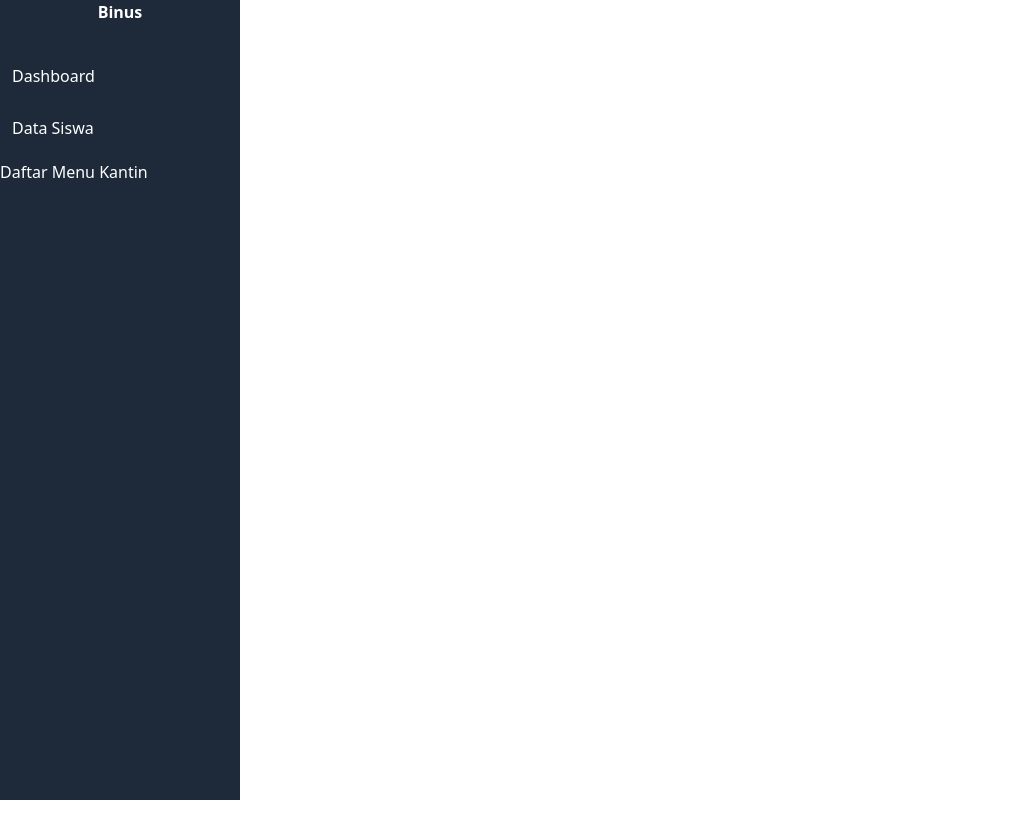
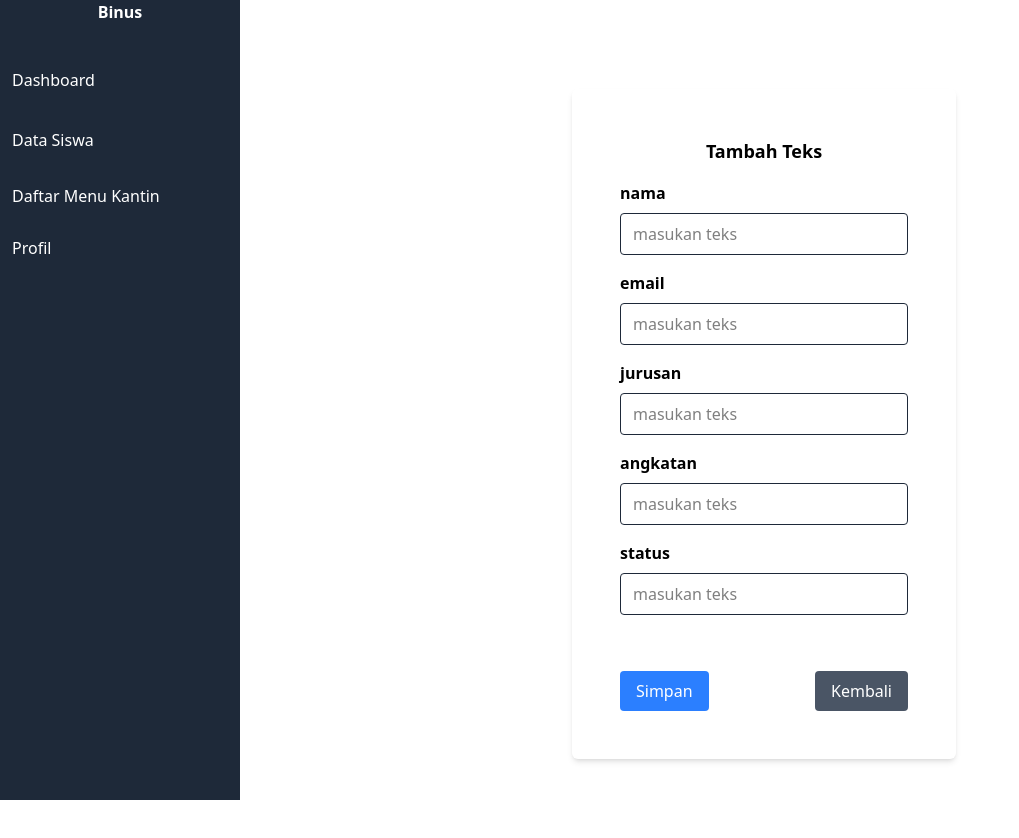
Before and after one commit to qotrunnad/react-tailwind, a React (Vite) app: page /e in a window 1280 px wide. Shown: the top 838 px of the page, without its empty margins (0-1019 px from the left). Before the commit the page ends 800 px from the top, so only its background shows below. Built offline with nearby package versions, Linux system fonts and the light colour scheme.

Commit message:
membuat web

```diff
--- a/db.json
+++ b/db.json
@@ -18,6 +18,36 @@
       "makanan": "ayam geprek",
       "paket": "c",
       "harga": "15.000"
+    },
+    {
+      "id": "509f",
+      "makanan": "gurami bakar",
+      "paket": "a",
+      "harga": "20.000"
+    },
+    {
+      "id": "ed3b",
+      "makanan": "gurami bakar",
+      "paket": "a",
+      "harga": "20.000"
+    }
+  ],
+  "siswa": [
+    {
+      "id": "0470",
+      "nama": "alif",
+      "email": "adaaja@gmail.com",
+      "jurusan": "akl",
+      "angkatan": "2024",
+      "status": "diterima"
+    },
+    {
+      "id": "933a",
+      "nama": "alif",
+      "email": "adaaja@gmail.com",
+      "jurusan": "akl",
+      "angkatan": "2024",
+      "status": "diterima"
     }
   ]
 }
--- a/src/App.jsx
+++ b/src/App.jsx
@@ -4,19 +4,23 @@
 import Sidnav from './component/Sidnav'
 import EditData from './pages/Editdata'
 import Dashboard from './component/Dashboard'
+import Tambahan from './component/Tambahan'
+import Profil from './component/Profil'
 import { Route, Routes } from 'react-router-dom'
 
 function App() {
   const [count, setCount] = useState(0)
   return (
-    <div>
+    < div className='flex' >
       <Sidnav/>
-   <div>
+   <div className='flex-1 ml-62 p-6'>
    <Routes>
       <Route path="/i" element={<TambahData/>}/>
       <Route path="/k" element={<TabelData/>}/>
       <Route path="/r" element={<EditData/>}/>
       <Route path="/d" element={<Dashboard/>}/>
+      <Route path="/e" element={<Tambahan/>}/>
+      <Route path="/o" element= {<Profil/>}/>
     </Routes>
    </div>
     </div>
--- a/src/component/Profil.jsx
+++ b/src/component/Profil.jsx
@@ -0,0 +1,51 @@
+import { useNavigate } from "react-router-dom";
+import Swal from "sweetalert2";
+import Sidnav from "./Sidnav";
+
+
+function Profil() {
+  const navigate = useNavigate();
+
+  const handlegundul = () => {
+    Swal.fire({
+      title: "test",
+      text: "cek",
+    });
+  };
+
+  return (
+    <>
+      <div className="p-5 mx-80 h-10">
+
+        <div className="text-cyan-300 bg-white shadow-lg p-3 justify-center items-center mr-10 ">
+          <img
+            className="w-50 h-50 rounded-full mx-auto border-3 border-sky-300 shadow-md"
+            src="https://encrypted-tbn0.gstatic.com/images?q=tbn:ANd9GcTdyD6TsshWaNsKbXfWfoN0ncjffzZrIdSWYw&s"
+            alt="Profil"
+          />
+            <h1 className="text-center text-3xl text-black font-bold mb-3">sunsent</h1>
+
+
+        <div className="border-blue-500 shadow-lg p-3 border-5 font-semibold">
+          <div className=" text-black font-bold ">
+
+            <h2 className="text-2xl">Nada</h2>
+            <h2 className="text-2xl">Pemandangan Pantai</h2>
+          </div>
+          <div className="flex justify-center">
+
+            <button
+              onClick={handlegundul}
+              className=" bg-yellow-500 text-white ml-40 px-8 py-2 rounded font-semibold"
+            >
+              test
+            </button>
+          </div>
+        </div>
+      </div>
+      </div>
+    </>
+  );
+}
+
+export default Profil;
--- a/src/component/Sidnav.jsx
+++ b/src/component/Sidnav.jsx
@@ -13,11 +13,10 @@
             <div className="text-2x1 font-bold mb-8 text-center">Binus</div>
 
             <nav className="space-y-3">
-              <a href="/d" className="block py-2 px-3 rounded hover:bg-blue-600">Dashboard</a>
-              <a href="/i" className="block py-2 px-3 rounded hover:bg-blue-600">Data Siswa</a>
-              <a href="/k" classname="block py-2 px-3 rounded hover:bg-blue-600">Daftar Menu Kantin</a>
-              <a href="" classname="block py-2 px-3 rounded hover:bg-blue-600"></a>
-              <a href="" classname="block py-2 px-3 rounded hover:bg-blue-600"></a>
+              <a href="/d" className="block py-3 px-3 rounded hover:bg-blue-600">Dashboard</a>
+              <a href="/i" className="block py-3 px-3 rounded hover:bg-blue-600">Data Siswa</a>
+              <a href="/k" className="block py-2 px-3 rounded hover:bg-blue-600">Daftar Menu Kantin</a>
+              <a href="/o" className="block py-2 px-3 rounded hover:bg-blue-600">Profil</a>
             </nav>
             <div className=''></div>
         </div>
--- /dev/null
+++ b/src/component/Tambahan.jsx
@@ -0,0 +1,148 @@
+import { useState } from "react";
+import { Link, useNavigate } from "react-router-dom";
+import axios from "axios";
+import Sidnav from "./Sidnav";
+
+function Editdataytta() {
+    const [formData, setFormData] = useState({
+        nama: "",
+        email: "",
+        jurusan: "",
+        angkatan: "",
+        status: "",
+    });
+
+    const [loading, setLoading] = useState(false);
+    const navigate = useNavigate();
+
+    const handleChange = (e) => {
+        setFormData({ ...formData, [e.target.name]: e.target.value });
+    };
+    const handleSubmit = async (e) => {
+        e.preventDefault();
+        setLoading(true);
+        try {
+
+            const response = await axios.post("http://localhost:5000/siswa", formData);
+            console.log("Respon server:", response.data);
+            setFormData({
+                nama: "",
+                email: "",
+                jurusan: "",
+                angkatan: "",
+                status: "",
+            });
+           alert("Data berhasil diubah!");
+            navigate("/d");
+        } catch (error) {
+            console.error("Error saat menambahkan data:", error);
+            alert("Gagal menambahkan data!");
+        } finally {
+            setLoading(false);
+        }
+    };
+    const handleKembali = () => {
+        navigate("/ntol");
+    };
+
+
+    return (
+            <div className="flex justify-center items-center min-h-screen ">
+                <form
+                    onSubmit={handleSubmit}
+                    className="bg-white-500  p-12 rounded-md shadow-md w-96"
+                >
+                    <div className="bg-white">
+                        <h2 className="text-center font-bold mb-4 text-lg">Tambah Teks</h2>
+                        <label className="block mb-2 font-semibold" htmlFor="nama">
+                            nama
+                        </label>
+                        <input
+                            id="nama"
+                            name="nama"
+                            type="text"
+                            placeholder="masukan teks"
+                            value={formData.nama}
+                            onChange={handleChange}
+                            className="border border-gray-800 rounded px-3 py-2 mb-4 w-full"
+                            required
+                        />
+                        <label className="block mb-2 font-semibold" htmlFor="email">
+                            email
+                        </label>
+                        <input
+                            id="email"
+                            name="email"
+                            type="text"
+                            placeholder="masukan teks"
+                            value={formData.email}
+                            onChange={handleChange}
+                            className="border border-gray-800 rounded px-3 py-2 mb-4 w-full"
+                            required
+                        />
+                        <label className="block mb-2 font-semibold"
+htmlFor="jurusan">
+                            jurusan
+                        </label>
+                        <input
+                            id="jurusan"
+                            name="jurusan"
+                            type="text"
+                            placeholder="masukan teks"
+                            value={formData.jurusan}
+                            onChange={handleChange}
+                            className="border border-gray-800 rounded px-3 py-2 mb-4 w-full"
+                            required
+                        />
+
+                        <label className="block mb-2 font-semibold" htmlFor="angkatan">
+                             angkatan
+                        </label>
+                        <input
+                            id="angkatan"
+                            name="angkatan"
+                            type="text"
+                            placeholder="masukan teks"
+                            value={formData.angkatan}
+                            onChange={handleChange}
+                            className="border
+border-gray-800 rounded px-3 py-2 mb-4 w-full"
+                            required
+                        />
+                        <label className="block mb-2 font-semibold" htmlFor="status">
+                             status
+                        </label>
+                        <input
+                            id="status"
+                            name="status"
+                            type="text"
+                            placeholder="masukan teks"
+                            value={formData.status}
+                            onChange={handleChange}
+                            className="border border-gray-800 rounded px-3 py-2 mb-4 w-full"
+                            required
+                        />
+
+                        <div className="flex justify-between">
+                            <button
+                                type="submit"
+                                className="bg-blue-500 text-white px-4 py-2 rounded hover:bg-blue-600 mt-10"
+                            >
+                                Simpan
+                            </button>
+
+                            <button
+                                type="submit"
+                                onClick={handleKembali}
+                                className="bg-gray-600 text-white px-4 py-2 rounded hover:bg-gray-700 mt-10"
+                            >
+                                Kembali
+                            </button>
+                        </div>
+                    </div>
+                </form>
+            </div>
+    );
+};
+
+export default Editdataytta;
--- a/src/pages/Editdata.jsx
+++ b/src/pages/Editdata.jsx
@@ -1,29 +1,30 @@
-import React, { useEffect, useState, UseState } from "react";
+import React, { useEffect, useState } from "react";
 import { useParams, useNavigate } from "react-router-dom";
 import axios from "axios";
 
 function Editdata() {
-    const { ID} = UseParams(); // ambil id dari URL
-    const Navigate = UseNavigate();
+    const { ID} = useParams(); // ambil id dari URL
+    const Navigate = useNavigate();
 
     const [FormData,SetFormData] = useState({
-        makanan:"",
-        paket:"",
-        harga:"",
+        Name:"",
+        Email:"",
+        Jurusan:"",
 });
-const [Loading,SetLoading] =UseState(true);
+const [Loading,SetLoading] =useState(true);
 
 //ambil data berdasarkan id
+console.log("ID dari URL:", ID);
 useEffect(() => {
     const fetchData = async () => {
 try{
     const res = await axios.get
-    ('http://localhost:5000/menu/${id}');
+    (`http://localhost:5000/menu/:ID`);
     const data = Array.isArray(res.data) ? res.data[0]
     : res.data; // antisipasi kalau API return array
     SetFormData(data);
 } catch (err) {
-    console.error("Gagal mengambil data:", err);
+    console.error("Gagal mengambil data:", err.response?.data || err.message);
     alert ("Gagal mengambil data!");
 } finally {
     SetLoading(false)
@@ -38,13 +39,14 @@
 
 const handleSubmit = async (e) => {
     e.preventDefault();
+    console.log("Data yang dikirim ke backend:", FormData)
     try {
-        await axios.put('http://localhost:5000/menu/${id}'),
+        await axios.put(`http://localhost:5000/menu/:ID`, FormData),
         (FormData);
         alert("Data berhasil diubah!");
         Navigate("/Labeldata");
     } catch (err) {
-        console.error("Gagal mengupdate data:", err);
+        console.error("Gagal mengupdate data:", err.response?.data || err.message);
         alert("Gagal mengupdate data!");
     }
 };
@@ -63,15 +65,15 @@
         <div className="mb-4">
             <label
                 className="block text-gray-700 text-sm font-bold mb"
-                htmlFor="makanan"
+                htmlFor="Name"
             >
-                Makanan
+                Name
             </label>
             <input
-                id="makanan"
-                name="Makanan"
+                id="Name"
+                name="Name"
                 type="text"
-                value={FormData.Makanan || ""}
+                value={FormData.Name || ""}
                 onChange={handlechange}
                 className="shadow appearance-none border rounded w-full py-2 px-3 text-gray-700"
                 required
@@ -80,15 +82,15 @@
         <div className="mb-4">
         <label
         className="block text-gray-700 text-sm font-bold mb-2"
-        htmlfor="paket"
+        htmlFor="Email"
     >
-        Paket
+        Email
         </label>
         <input
-        id="Paket"
-        name="Paket"
+        id="Email"
+        name="Email"
         type="text"
-        value={FormData.Paket || ""}
+        value={FormData.Email || ""}
         onChange={handlechange}
         className="shadow appearance-none border rounded w-full py-2 px-3 text-gray-700"
         required
@@ -97,21 +99,29 @@
         <div className="mb-6">
             <label
             className="block text-gray-700 text-sm font-bold mb-2"
-            htmlFor="harga"
+            htmlFor="Jurusan"
             >
-                harga
+                Jurusan
             </label>
             <input
-            id="harga"
-            name="harga"
-            type="number"
-            value={FormData.harga || ""}
+            id="Jurusan"
+            name="Jurusan"
+            type="text"
+            value={FormData.Jurusan || ""}
             onChange={handlechange}
             className="shadow appearance-none border rounded w-full py-2 px-3 text-gray-700"
             required
             />
         </div>
+
+
         <div className="flex items-center justify-between">
+            <button
+               type="submit"
+               className="bg-blue-500 text-white px-4 py-2 rounded hover:bg-blue-600"
+            >
+                simpan data
+            </button>
             <button
                 type="button"
                 onClick={() => Navigate(-1)}
```
Also changed, not shown: src/component/Dashboard.jsx (+32 -5 lines).
